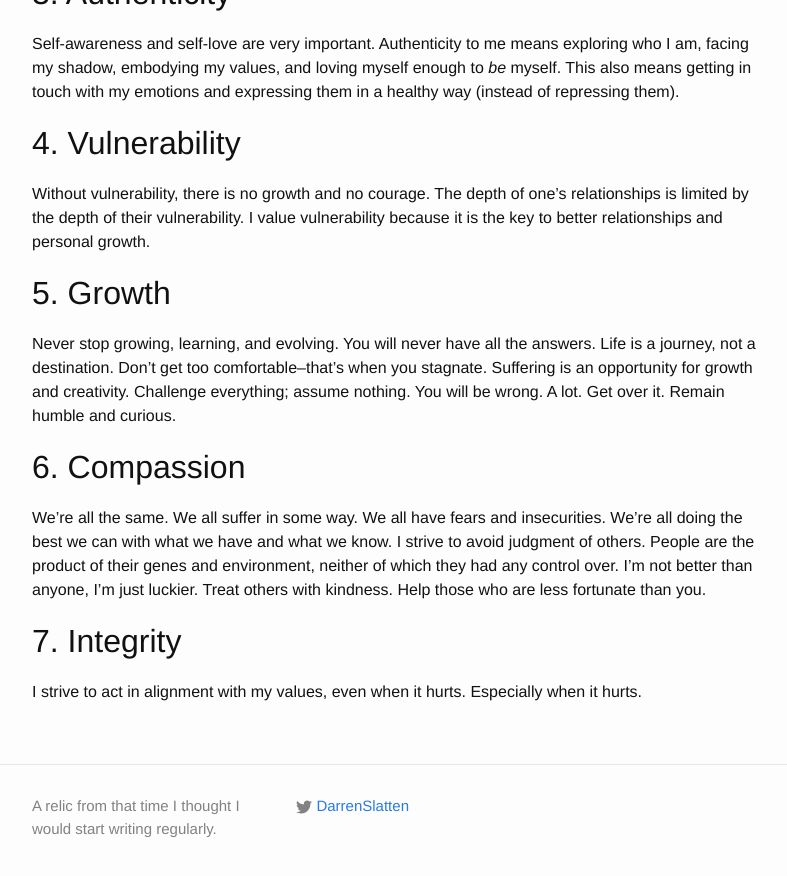
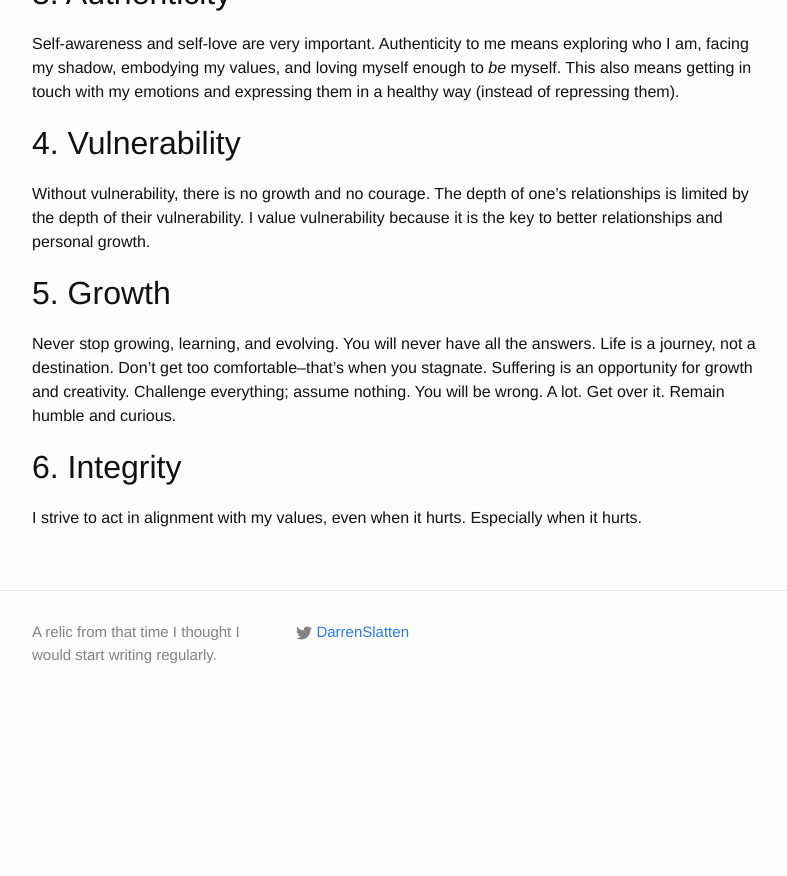
Before and after one commit to dslatten/dslatten.github.io, a Jekyll site: the page built from values.md, in a window 1280 px wide and 900 px high, scrolled down 990 px. Shown: the top 876 px of the window, without its empty margins (238-1025 px from the left). Built offline with Jekyll 4.4.1, drawn with Linux system fonts in a browser that asks for light colours; after the commit the page ends 1716 px from its top, so only the background shows below that.

Commit message:
Update values.md

```diff
--- a/values.md
+++ b/values.md
@@ -29,8 +29,5 @@ Without vulnerability, there is no growth and no courage. The depth of one's rel
 ## 5. Growth
 Never stop growing, learning, and evolving. You will never have all the answers. Life is a journey, not a destination. Don't get too comfortable--that's when you stagnate. Suffering is an opportunity for growth and creativity. Challenge everything; assume nothing. You will be wrong. A lot. Get over it. Remain humble and curious.
 
-## 6. Compassion
-We're all the same. We all suffer in some way. We all have fears and insecurities. We're all doing the best we can with what we have and what we know. I strive to avoid judgment of others. People are the product of their genes and environment, neither of which they had any control over. I'm not better than anyone, I'm just luckier. Treat others with kindness. Help those who are less fortunate than you.
-
-## 7. Integrity
+## 6. Integrity
 I strive to act in alignment with my values, even when it hurts. Especially when it hurts.
```
